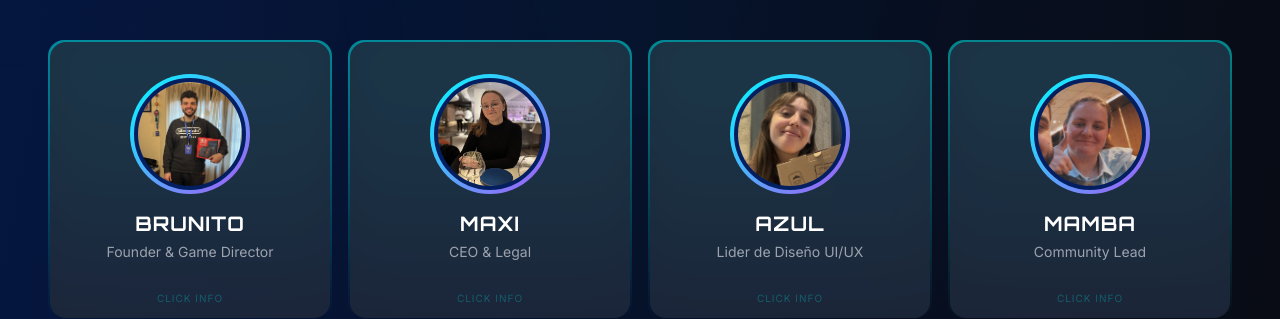
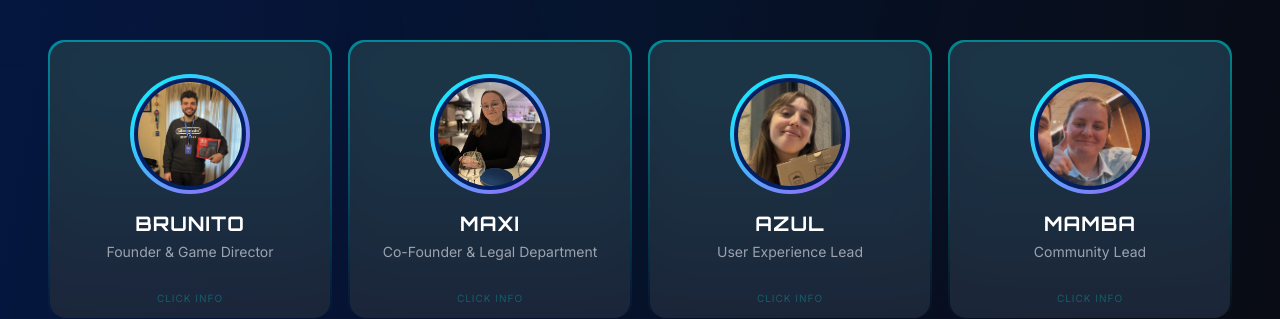
Before and after one commit to azultalavera/itsmegames-web, a React (Vite) app: page / in a window 1280 px wide. Shown: the part 4740-5059 px from the top of the page. Built offline with nearby package versions, Linux system fonts and the light colour scheme.

Commit message:
Update Team.jsx
actualizo azul

```diff
--- a/src/components/Team.jsx
+++ b/src/components/Team.jsx
@@ -11,17 +11,17 @@ const teamMembers = [
   },
   {
     name: "Maxi",
-    role: "CEO & Legal",
+    role: "Co-Founder & Legal Department",
     emoji: "⚖️",
     image: "/team/maxi.png",
     description: "La estratega de la operación. Asegura que el estudio cumpla con todos los protocolos del sistema."
   },
   {
     name: "Azul",
-    role: "Lider de Diseño UI/UX",
+    role: "User Experience Lead",
     emoji: "🎨",
     image: "/team/azul.png",
-    description: "Arquitecta de interfaces. Fusiona los requerimientos puros del sistema con un diseño visual impactante."
+    description: "Arquitecta de interfaces. Fusiona los requisitos puros del sistema con un diseño visual impactante."
   },
   {
     name: "Mamba",
```
